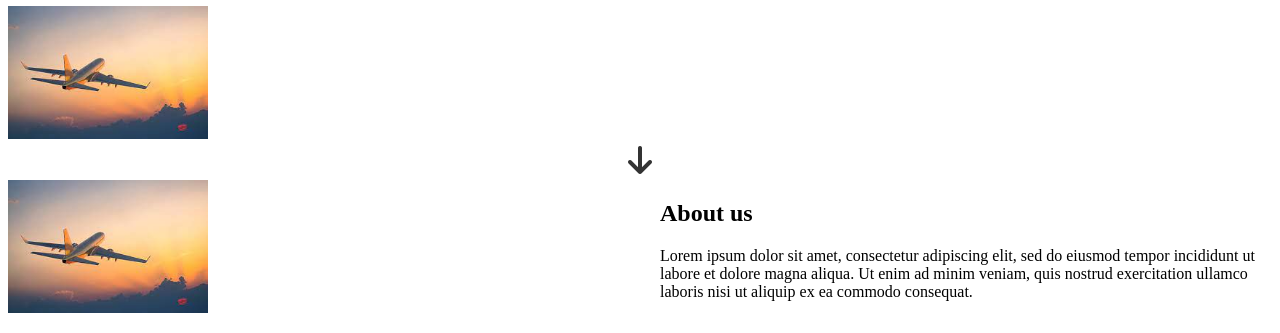
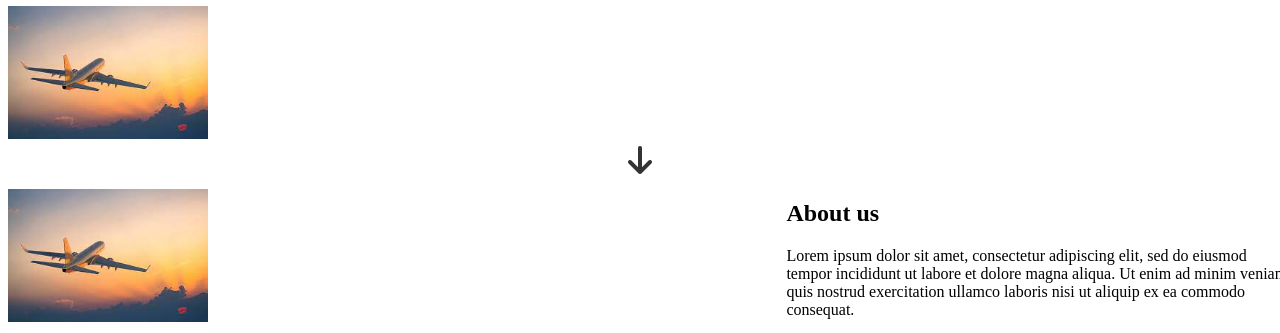
Before and after one commit to Swadhincse/HTML-Project, a plain HTML site: page index.html in a window 1280 px wide. Shown: the part 294-627 px from the top of the page. Drawn offline with Linux system fonts and the light colour scheme.

Commit message:
initial commit

```diff
--- a/style.css
+++ b/style.css
@@ -1,9 +1,16 @@
+
+*{
+  min-width: 100;
+  margin: 10;
+}
 nav {
-  z-index: 99;
   position: relative;
+  z-index: 80;
+
 }
 nav a {
   text-decoration: none;
+
 }
 nav.container {
   padding: 1em 2em;
@@ -128,11 +135,11 @@ section
 }
 
 .about-image {
-  flex: 0 0 50%;
+  flex: 0 0 60%;
 }
 
 .about-text {
-  flex: 0 0 50%;
+  flex: 0 0 40%;
   padding: 0 20px;
 }
 
@@ -143,11 +150,11 @@ section
 }
 
 .about-image {
-  width: 30%;
+  width: 60%;
 }
 
 .about-text {
-  width: 70%;
+  width: 40%;
 }
 @media (max-width: 600px) {
   .about-us {
@@ -197,6 +204,7 @@ section
 #contact-form {
   display: flex;
   flex-direction: column;
+  background-color: rgb(240, 179, 179);
 }
 
 .form-row {
```
